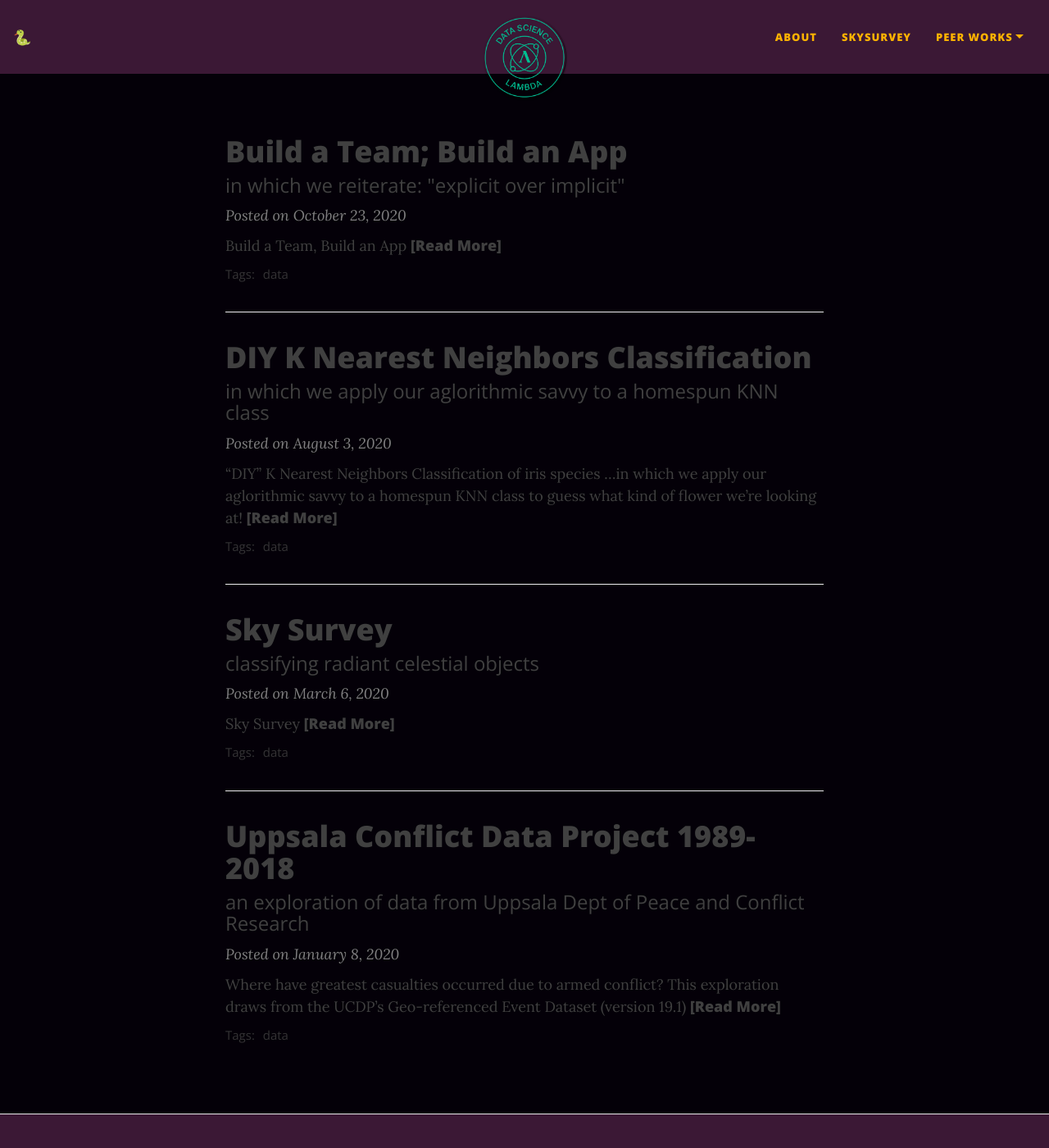
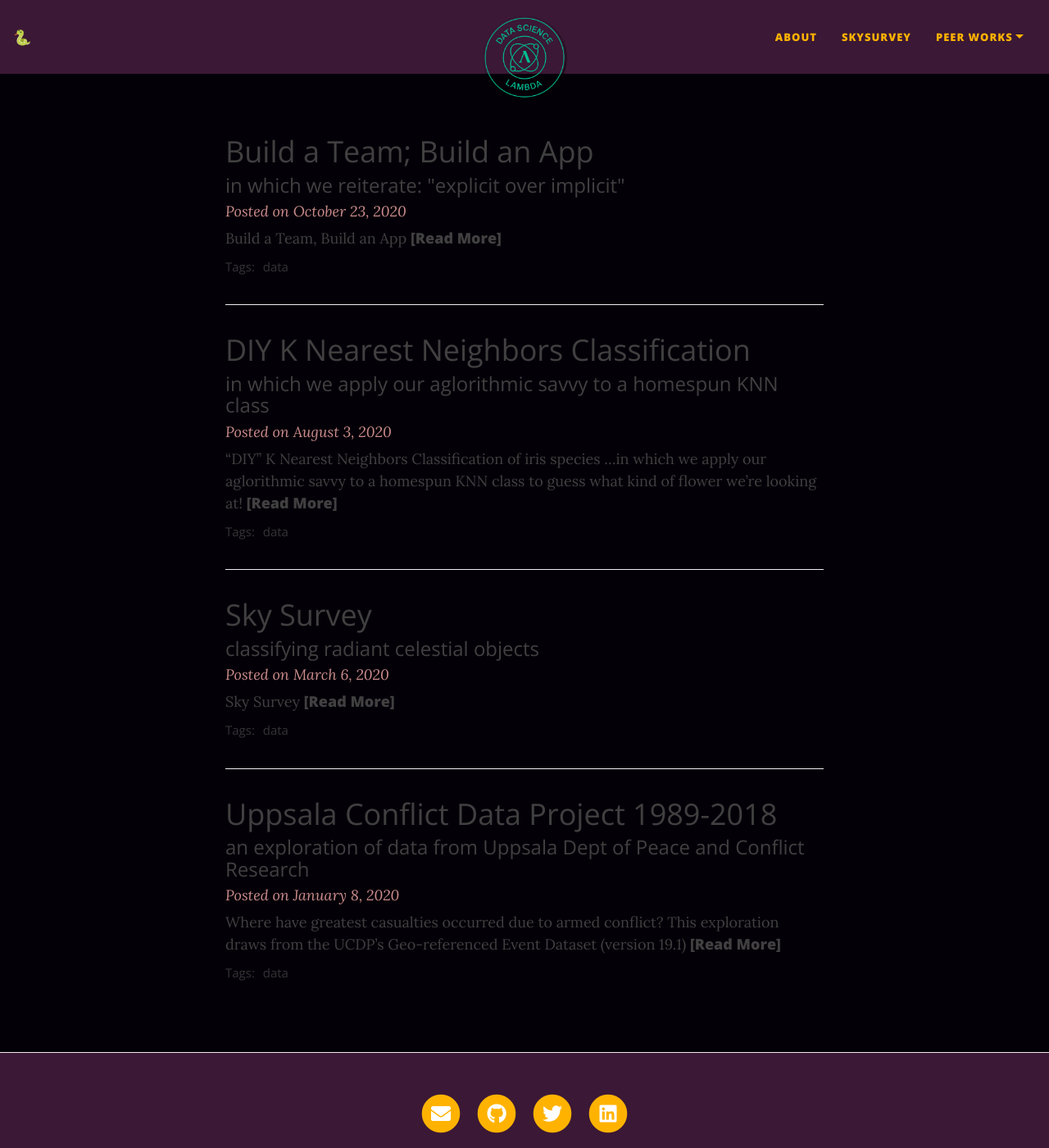
Before and after one commit to CSLSDS/CSLSDS.github.io, a Jekyll site: the page built from index.html, in a window 1280 px wide and 1400 px high. Shown: the whole window at 82% size. Built offline with Jekyll 4.4.1, drawn with Linux system fonts in a browser that asks for light colours; nearby versions of some CDN libraries; the list of posts is cut into pages by our own code.

Commit message:
Update beautifuljekyll.css

```diff
--- a/assets/css/beautifuljekyll.css
+++ b/assets/css/beautifuljekyll.css
@@ -22,12 +22,12 @@
   {% endif %}
 }
 p {
-  line-height: 1.5;
+  line-height: 1;
   margin: 1.875rem 0;
 }
 h1,h2,h3,h4,h5,h6 {
-  font-family: 'Open Sans', 'Helvetica Neue', Helvetica, Arial, sans-serif;
-  font-weight: 800;
+  font-family: 'Open Sans', 'Helvetica Neue', Helvetica, Verdana, sans-serif;
+  font-weight: 500;
   line-height: 1.1;
 }
 h1 {
@@ -123,7 +123,7 @@
 
 .navbar-custom {
   background-color: {{ site.navbar-col | default: "#EAEAEA" }};
-  border-bottom: 1px solid {{ site.navbar-border-col | default: "#DDDDDD" }};
+  border-bottom: 1px solid {{ site.navbar-border-col | default: "#150038" }};
   font-family: 'Open Sans', 'Helvetica Neue', Helvetica, Arial, sans-serif;
   {% if site.navbar-img %}
     background-image: url({{ site.navbar-img | relative_url }});
@@ -142,7 +142,7 @@
 }
 
 .navbar-custom .navbar-brand {
-  line-height: 1.5;
+  line-height: 1;
   padding-top: 0.625rem;
   padding-bottom: 0.625rem;
   font-size: 1.125rem;
@@ -325,7 +325,7 @@
 }
 
 .navbar-custom .avatar-container .avatar-img-border {
-  width: 100%;
+  width: 150%;
   margin-left: -50%;
   {% unless site.round-avatar == false %}
     border-radius: 50%;
@@ -335,7 +335,7 @@
   {% endunless %}
 }
 .navbar-custom .avatar-container .avatar-img {
-  width: 100%;
+  width: 150%;
   {% unless site.round-avatar == false %}
     border-radius: 50%;
   {% endunless %}
@@ -444,7 +444,7 @@
 .post-preview a {
   text-decoration: none;
   font-family: 'Open Sans', 'Helvetica Neue', Helvetica, Arial, sans-serif;
-  color: {{ site.text-col | default: "#404040" }};
+  color: {{ site.text-col | default: "#CC8D8D" }};
 }
 
 .post-preview a:focus,
@@ -464,7 +464,7 @@
 }
 .post-preview .post-meta,
 .post-heading .post-meta {
-  color: #808080;
+  color: #CC8D8D;
   font-size: 1.125rem;
   font-style: italic;
   margin: 0 0 0.625rem;
@@ -808,12 +808,12 @@
 }
 table tr {
   border-top: 1px solid #cccccc;
-  background-color: #ffffff;
+  background-color: #666666;
   margin: 0;
   padding: 0;
 }
 table tr:nth-child(2n) {
-  background-color: #f8f8f8;
+  background-color: #999999;
 }
 table tr th {
   font-weight: bold;
```
